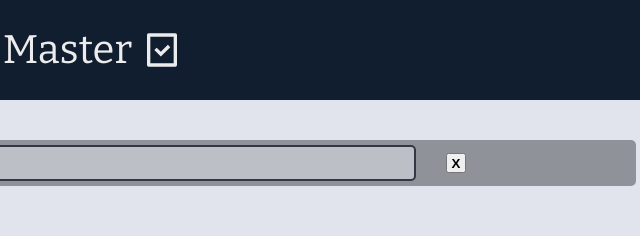
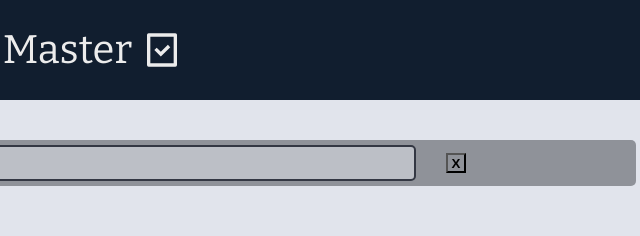
Before and after one commit to brennanjk/to-do-list, a plain HTML site: page index.html in a window 1280 px wide. Shown: the top 236 px of the page, 594-1234 px from the left. Drawn offline with nearby package versions, Linux system fonts and the light colour scheme.

Commit message:
Style task button

```diff
--- a/style.css
+++ b/style.css
@@ -136,7 +136,8 @@ li>img {
     font-weight: bold;
     width: 1rem;
     height: 1rem;
-    vertical-align: middle;
+    background-color: var(--bg-color5);
+
 }
 
 .add-task-btn {
```
